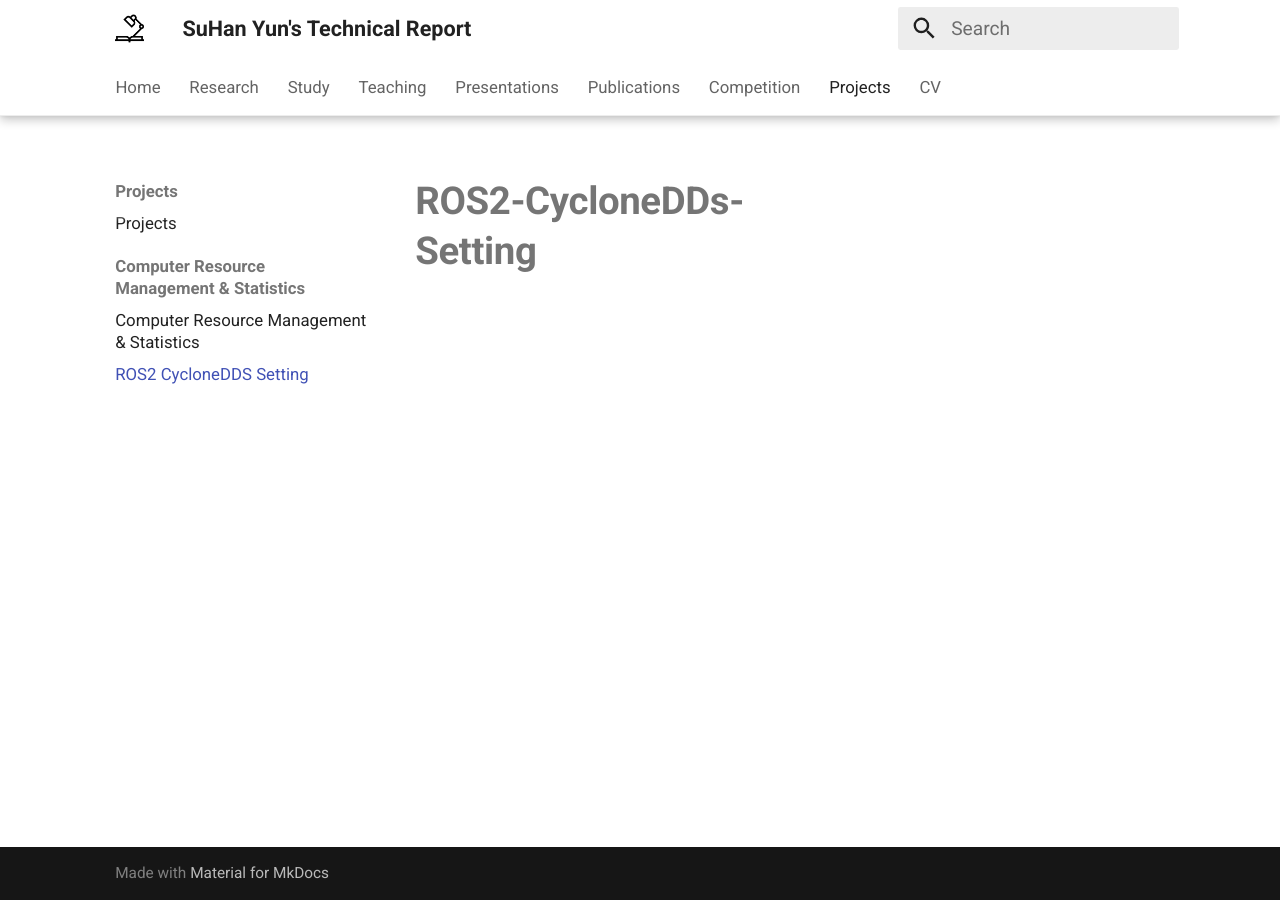
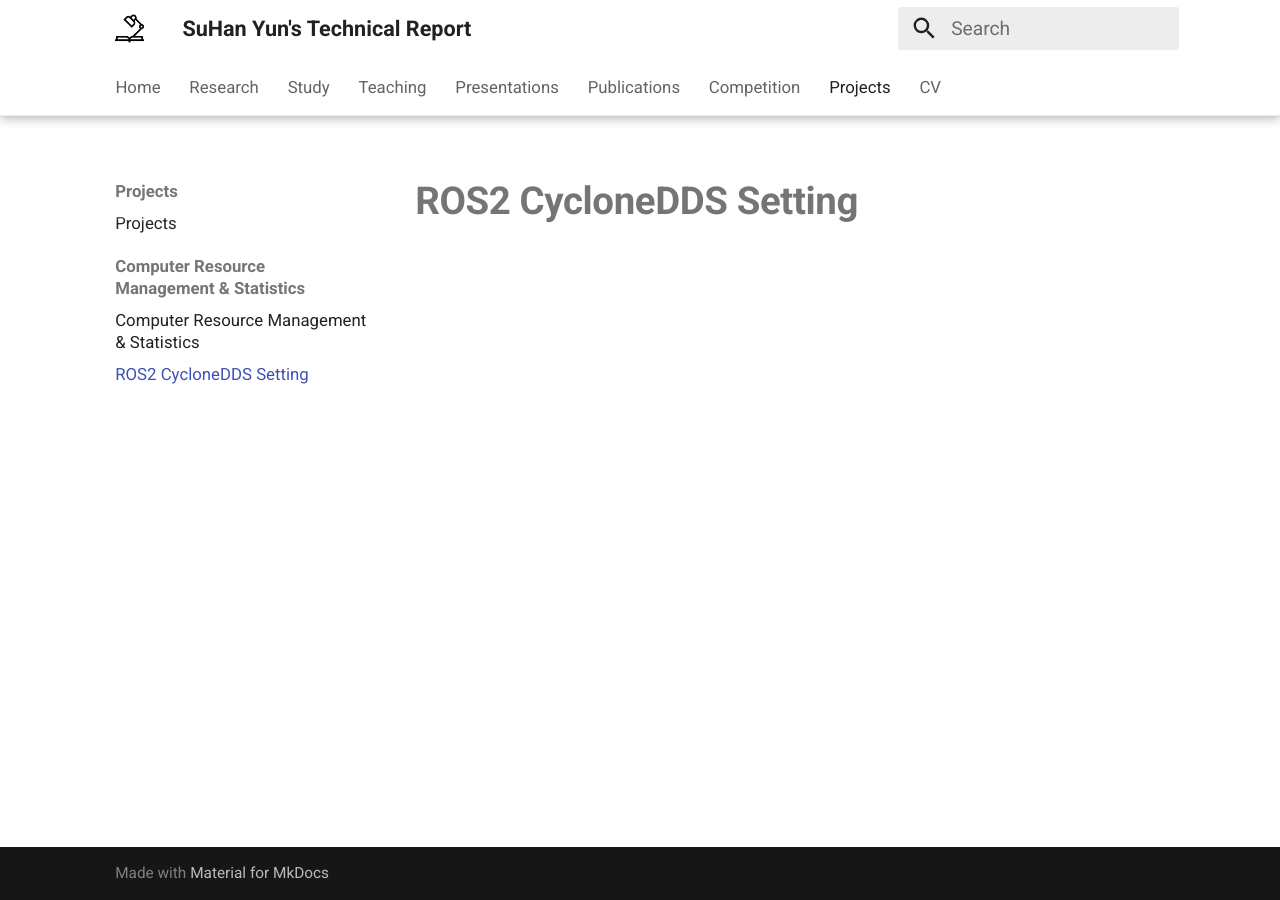
Before and after one commit to YSH-research/YSH-research.github.io, an MkDocs documentation site: the page built from docs/Project/Computer-Resource-Management/ROS2-cyclonedds-setting.md, in a window 1280 px wide. Built offline with MkDocs 1.6.1 and Material for MkDocs 9.7.7, drawn with Linux system fonts in a browser that asks for light colours.

```diff
--- a/docs/Project/Computer-Resource-Management/ROS2-cyclonedds-setting.md
+++ b/docs/Project/Computer-Resource-Management/ROS2-cyclonedds-setting.md
@@ -1 +1 @@
-# **ROS2-CycloneDDs-Setting**
+# **ROS2 CycloneDDS Setting**
```
